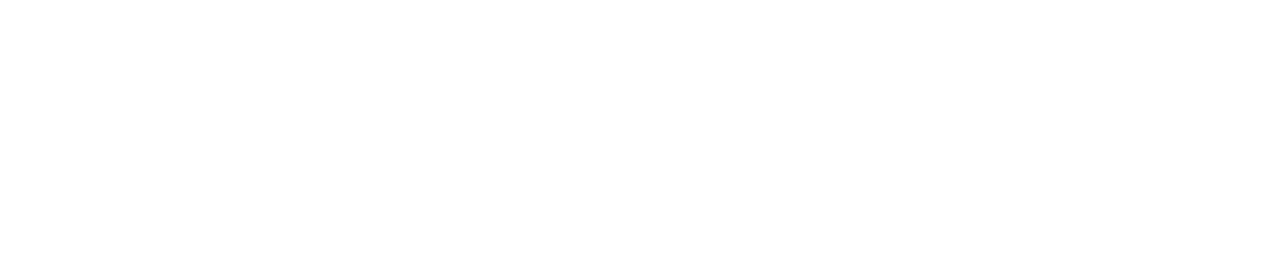
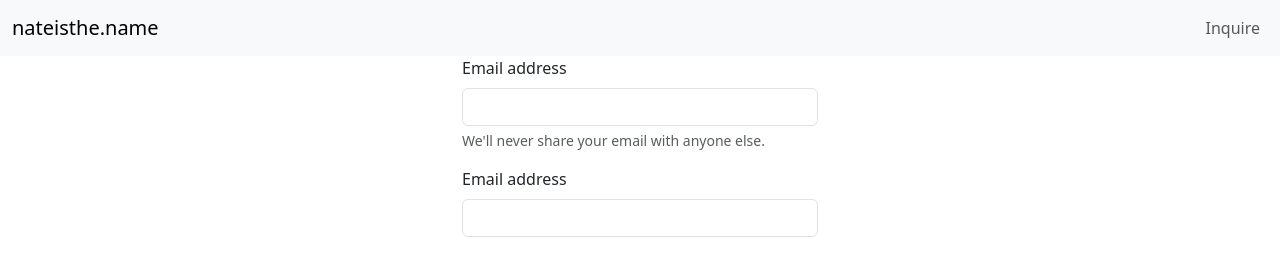
Before and after one commit to nathanbacon/nateisthename, a Gatsby site in the folder frontend/: page /inquire in a window 1280 px wide. Built offline with nearby package versions, Linux system fonts and the light colour scheme; Gatsby itself is replaced by a stand-in of ours.

Commit message:
react cleanup

```diff
--- a/frontend/gatsby-config.js
+++ b/frontend/gatsby-config.js
@@ -9,27 +9,16 @@
  */
 module.exports = {
   siteMetadata: {
-    title: `Gatsby Default Starter`,
-    description: `Kick off your next, great Gatsby project with this default starter. This barebones starter ships with the main Gatsby configuration files you might need.`,
-    author: `@gatsbyjs`,
-    siteUrl: `https://gatsbystarterdefaultsource.gatsbyjs.io/`,
+    title: `nateisthe.name`,
+    description: `Nathan Gelman`,
+    author: `nathanbacon`,
   },
   plugins: [
-    `gatsby-plugin-image`,
-    {
-      resolve: `gatsby-source-filesystem`,
-      options: {
-        name: `images`,
-        path: `${__dirname}/src/images`,
-      },
-    },
-    `gatsby-transformer-sharp`,
-    `gatsby-plugin-sharp`,
     {
       resolve: `gatsby-plugin-manifest`,
       options: {
-        name: `gatsby-starter-default`,
-        short_name: `starter`,
+        name: `nateisthe.name`,
+        short_name: `nate`,
         start_url: `/`,
         background_color: `#663399`,
         // This will impact how browsers show your PWA/website
--- a/frontend/src/components/header.js
+++ b/frontend/src/components/header.js
@@ -2,17 +2,17 @@
 import { Link } from "gatsby"
 
 const Header = ({ siteTitle }) => (
-  <nav class="navbar navbar-expand-lg navbar-light bg-light">
-    <div class="container-fluid">
-      <a class="navbar-brand" href="#">
+  <nav className="navbar navbar-expand-lg navbar-light bg-light bg-body-tertiary">
+    <div className="container-fluid">
+      <Link className="navbar-brand" to="/">
         {siteTitle}
-      </a>
+      </Link>
 
-      <ul class="navbar-nav ms-auto">
-        <li class="nav-item">
-          <a class="nav-link" href="#">
+      <ul className="navbar-nav">
+        <li className="nav-item">
+          <Link className="nav-link" to="/inquire/">
             Inquire
-          </a>
+          </Link>
         </li>
       </ul>
     </div>
--- a/frontend/src/components/layout.js
+++ b/frontend/src/components/layout.js
@@ -26,9 +26,7 @@
   return (
     <>
       <Header siteTitle={data.site.siteMetadata?.title || `Title`} />
-      <div className="container">
-        <h1>Hello, world!</h1>
-      </div>
+      <div className="container">{children}</div>
     </>
   )
 }
--- a/frontend/src/pages/index.js
+++ b/frontend/src/pages/index.js
@@ -12,6 +12,6 @@
  *
  * See: https://www.gatsbyjs.com/docs/reference/built-in-components/gatsby-head/
  */
-export const Head = () => <Seo title="Home" />
+export const Head = () => <></>
 
 export default IndexPage
--- a/frontend/src/pages/inquire.js
+++ b/frontend/src/pages/inquire.js
@@ -1,5 +1,30 @@
 import * as React from "react"
+import Layout from "../components/layout"
 
-const InquirePage = () => <div></div>
+const InquirePage = () => (
+  <Layout>
+    <div className="row justify-content-center">
+      <div className="col-4">
+        <form>
+          <div className="mb-3">
+            <label for="exampleInputEmail1" className="form-label">
+              Email address
+            </label>
+            <input type="email" className="form-control" />
+            <div id="emailHelp" className="form-text">
+              We'll never share your email with anyone else.
+            </div>
+          </div>
+          <div className="mb-3">
+            <label for="exampleInputEmail1" className="form-label">
+              Email address
+            </label>
+            <input type="text" className="form-control" />
+          </div>
+        </form>
+      </div>
+    </div>
+  </Layout>
+)
 
 export default InquirePage
--- a/frontend/src/pages/page-2.js
+++ /dev/null
@@ -1,17 +0,0 @@
-import * as React from "react"
-import { Link } from "gatsby"
-
-import Layout from "../components/layout"
-import Seo from "../components/seo"
-
-const SecondPage = () => (
-  <Layout>
-    <h1>Hi from the second page</h1>
-    <p>Welcome to page 2</p>
-    <Link to="/">Go back to the homepage</Link>
-  </Layout>
-)
-
-export const Head = () => <Seo title="Page two" />
-
-export default SecondPage
```
